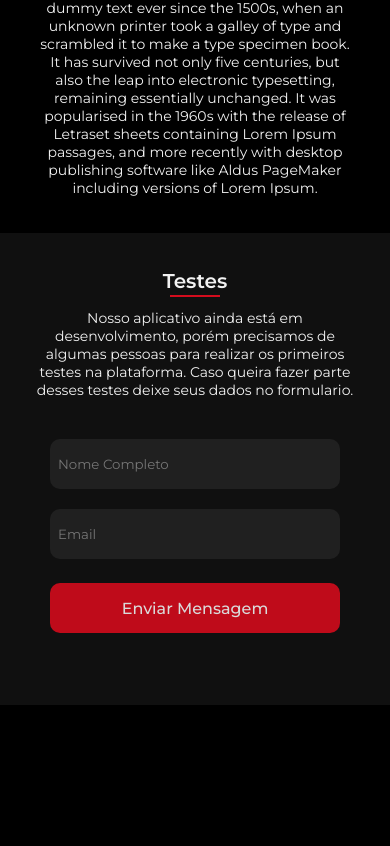
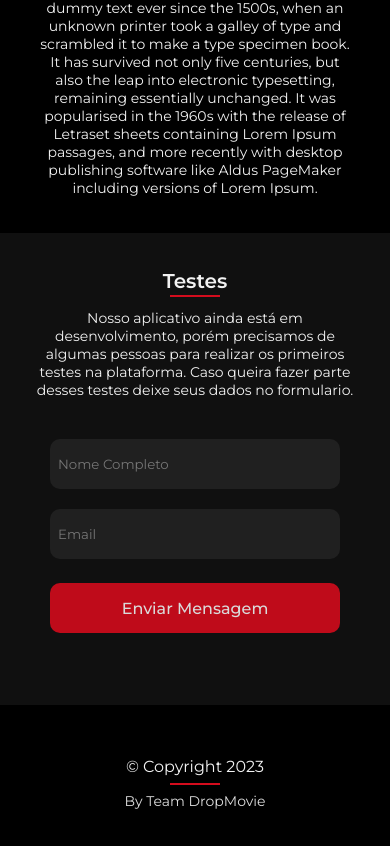
Before and after one commit to FabianoPereiraOne/dropmovie, a Next.js app: page / in a window 390 px wide. Shown: the part 637-1483 px from the top of the page. Before the commit the page ends 1342 px from the top, so only its background shows below. Built offline with nearby package versions, Linux system fonts and the light colour scheme.

Commit message:
Style section footer mobile finished

```diff
--- a/src/pages/index.tsx
+++ b/src/pages/index.tsx
@@ -1,6 +1,6 @@
 import Head from 'next/head'
 import {
-  About, Banner, H1, H2, H3,
+  About, Banner, Footer, H1, H2, H3,
   Header, Img, Input, Link,
   Logo, Paragraph, Span, Tests
 } from '../../styles/Home'
@@ -44,10 +44,10 @@ export default function Home() {
         <Input type="email" name="email" title='Digite seu E-mail' placeholder='Email' maxLength={40} />
         <Link margin="24px auto 36px auto" href="#" title="Enviar Mensagem">Enviar Mensagem</Link>
       </Tests>
-      {/* <Footer>
-          <Paragraph>&copy; Copyright 2023</Paragraph>
-          <Paragraph>By Team DropMovie</Paragraph>
-        </Footer> */}
+      <Footer>
+        <Paragraph>&copy; Copyright 2023</Paragraph>
+        <Paragraph>By Team DropMovie</Paragraph>
+      </Footer>
     </>
   )
 }
--- a/styles/Home.ts
+++ b/styles/Home.ts
@@ -144,4 +144,32 @@ export const Input = styled.input`
   padding: 8px;
   outline: none;
 `
-export const Footer = styled.footer``
+export const Footer = styled.footer`
+  width: 100%;
+  height: auto;
+  padding: 36px;
+  display: flex;
+  flex-direction: column;
+  align-items: center;
+  justify-content: center;
+
+  & p:first-child {
+    position: relative;
+    font-size: ${sizes.size16};
+
+    &::before {
+      content: '';
+      width: 50px;
+      height: 2px;
+      background-color: ${colors.red_light};
+      position: absolute;
+      left: 50%;
+      bottom: -10px;
+      transform: translate(-50%, -50%);
+    }
+  }
+
+  & p:last-child {
+    color: ${colors.gray};
+  }
+`
```
